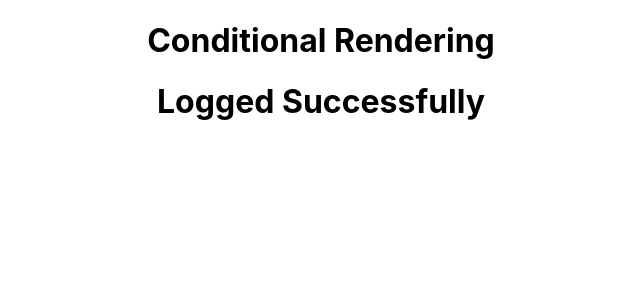
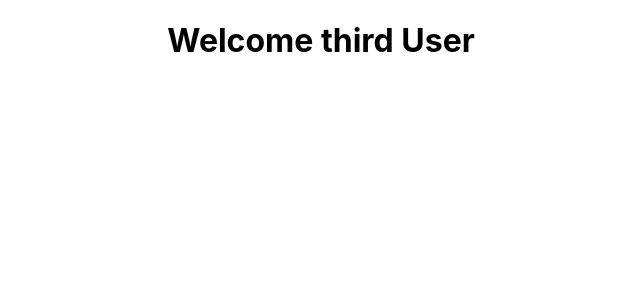
Before and after one commit to abinash0013/learning-ReactJs, a React (Create React App) app: page / in a window 1280 px wide. Shown: the top 300 px of the page, without its empty margins (319-959 px from the left). Built offline with nearby package versions, Linux system fonts and the light colour scheme.

Commit message:
condential rendering if else if

```diff
--- a/src/App.js
+++ b/src/App.js
@@ -10,7 +10,6 @@ import Profile from "./Profile";
 function App() {
     return (
         <div className="App">
-            <h1>Conditional Rendering</h1>
             <Profile />
         </div>
     );
--- a/src/Profile.js
+++ b/src/Profile.js
@@ -1,20 +1,50 @@
 import React, { useState } from "react";
 
 function Profile() {
+    // if else if conditional rendering //
+
+    const [loggedIn, setLoggedIn] = useState(0);
+    return (
+        <div>
+            {loggedIn == 1 ? (
+                <h1>Welcome First User</h1>
+            ) : loggedIn == 2 ? (
+                <h1>Welcome Second User</h1>
+            ) : (
+                <h1>Welcome third User</h1>
+            )}
+        </div>
+    );
+    //not-recommended way of using conditional rendering //
     // const [loggedIn, setLoggedIn] = useState(false); // <--------- if caredental incorrect //
-    const [loggedIn, setLoggedIn] = useState(true); // <--------- if caredental correct //
-    //recommended way of using conditional rendering
-    if (loggedIn) {
-        return (
-            <div>
-                {loggedIn ? (
-                    <h1>Logged Successfully</h1>
-                ) : (
-                    <h1>login Failed</h1>
-                )}
-            </div>
-        );
-    }
+    // const [loggedIn, setLoggedIn] = useState(true); // <--------- if caredental correct //if (loggedIn) {
+    // if (loggedIn) {
+    //     return (
+    //         <div>
+    //             <h1>LoggedIn Successfully</h1>
+    //         </div>
+    //     );
+    // } else {
+    //     return (
+    //         <div>
+    //             <h1>LoggedIn Failed</h1>
+    //         </div>
+    //     );
+    // }
+    //recommended way of using conditional rendering //
+    // const [loggedIn, setLoggedIn] = useState(false); // <--------- if caredental incorrect //
+    // const [loggedIn, setLoggedIn] = useState(true); // <--------- if caredental correct //
+    // if (loggedIn) {
+    //     return (
+    //         <div>
+    //             {loggedIn ? (
+    //                 <h1>Logged Successfully</h1>
+    //             ) : (
+    //                 <h1>login Failed</h1>
+    //             )}
+    //         </div>
+    //     );
+    // }
 }
 
 export default Profile;
```
